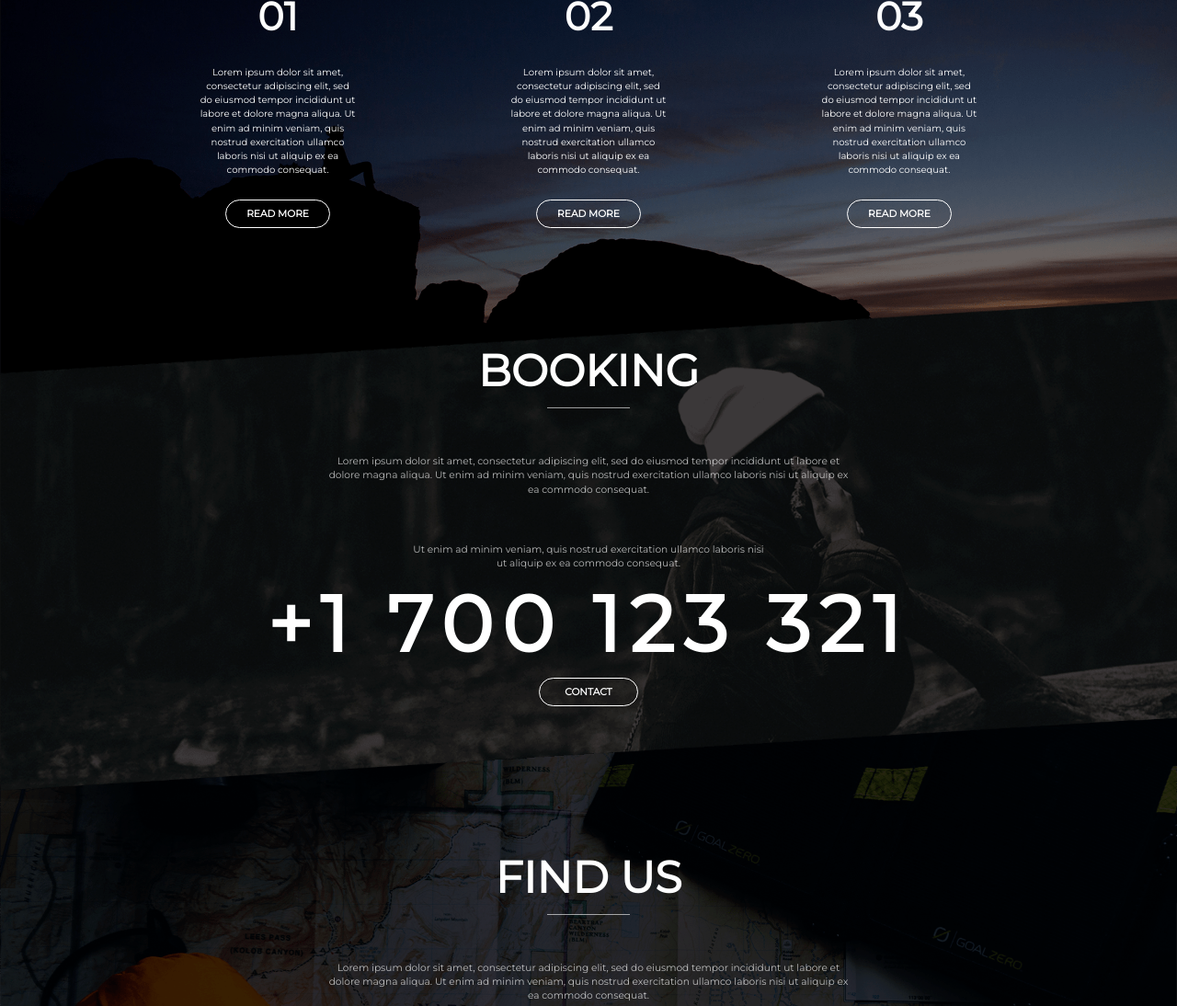
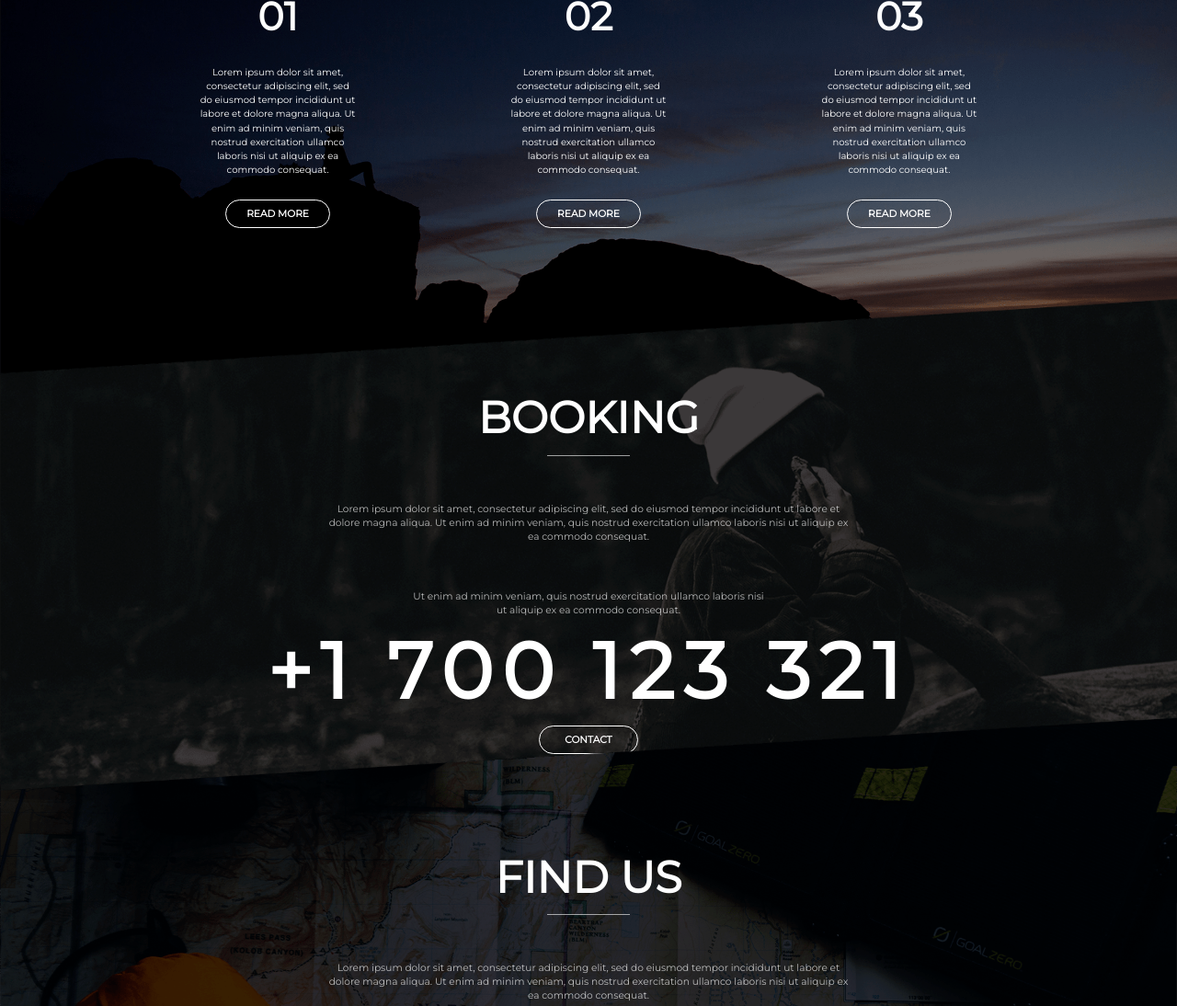
Before and after one commit to m-suchorski/mountains, a website: page index.html in a window 1280 px wide. Shown: the part 1589-2683 px from the top of the page at 92% size. Drawn offline with nearby package versions, Linux system fonts and the light colour scheme.

Commit message:
Booking section fix

```diff
--- a/index.html
+++ b/index.html
@@ -7,6 +7,9 @@
         <meta charset="utf-8"/>
 
         <meta name="viewport" content="width=device-width, initial-scale=1">
+
+        <title>Mountains - Travel</title>
+        <link rel="shortcut icon" type="image/png" href="./images/favicon.ico"/>
 
 
     </head>
--- a/styles/style.css
+++ b/styles/style.css
@@ -537,7 +537,7 @@
     .booking-section__mainText {
         font-size:4.5rem;
         text-align:center;
-        padding-top:8vw;
+        padding-top:12vw;
         font-weight:bold;
     }
 
```
Also changed, not shown: images/favicon.ico (added), images/favicon.png (added).
